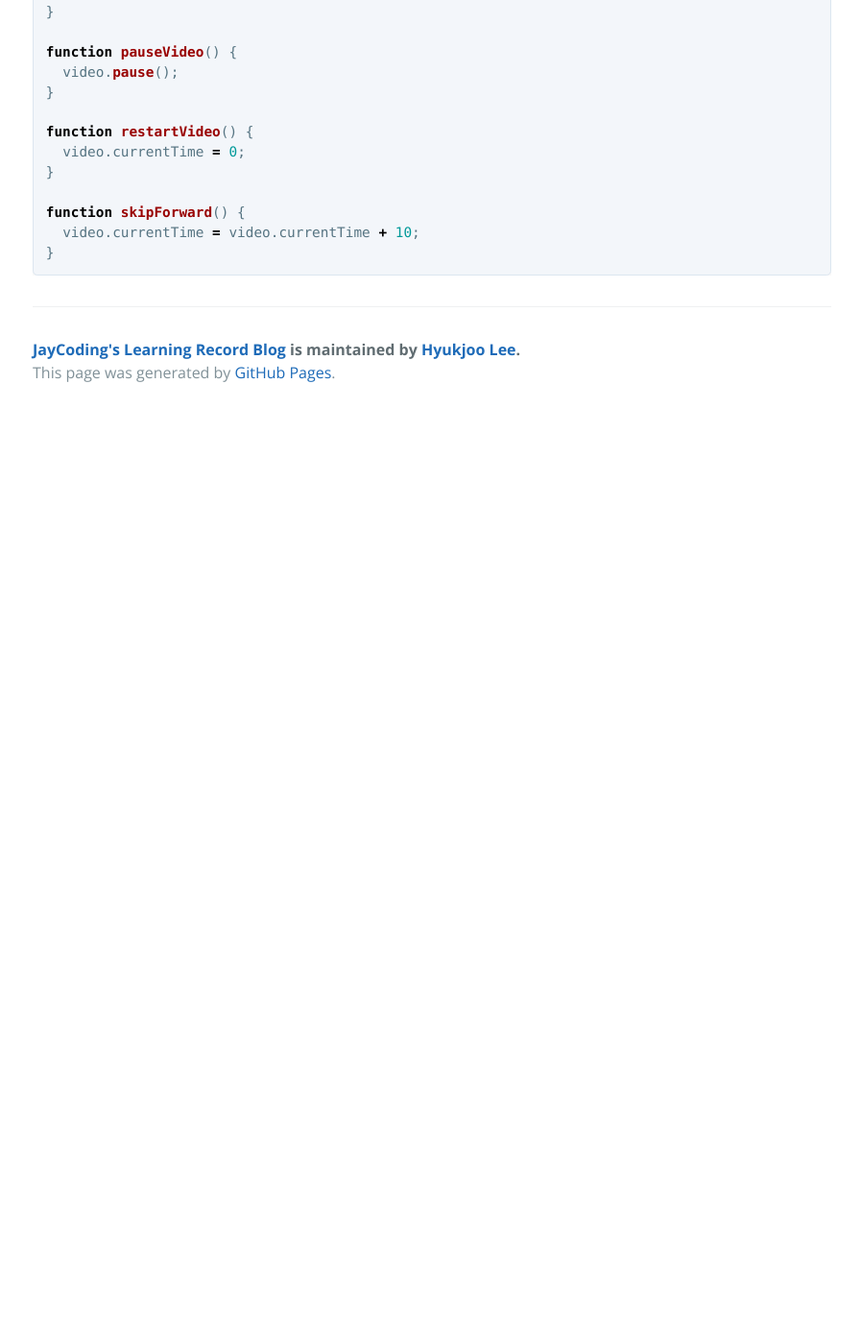
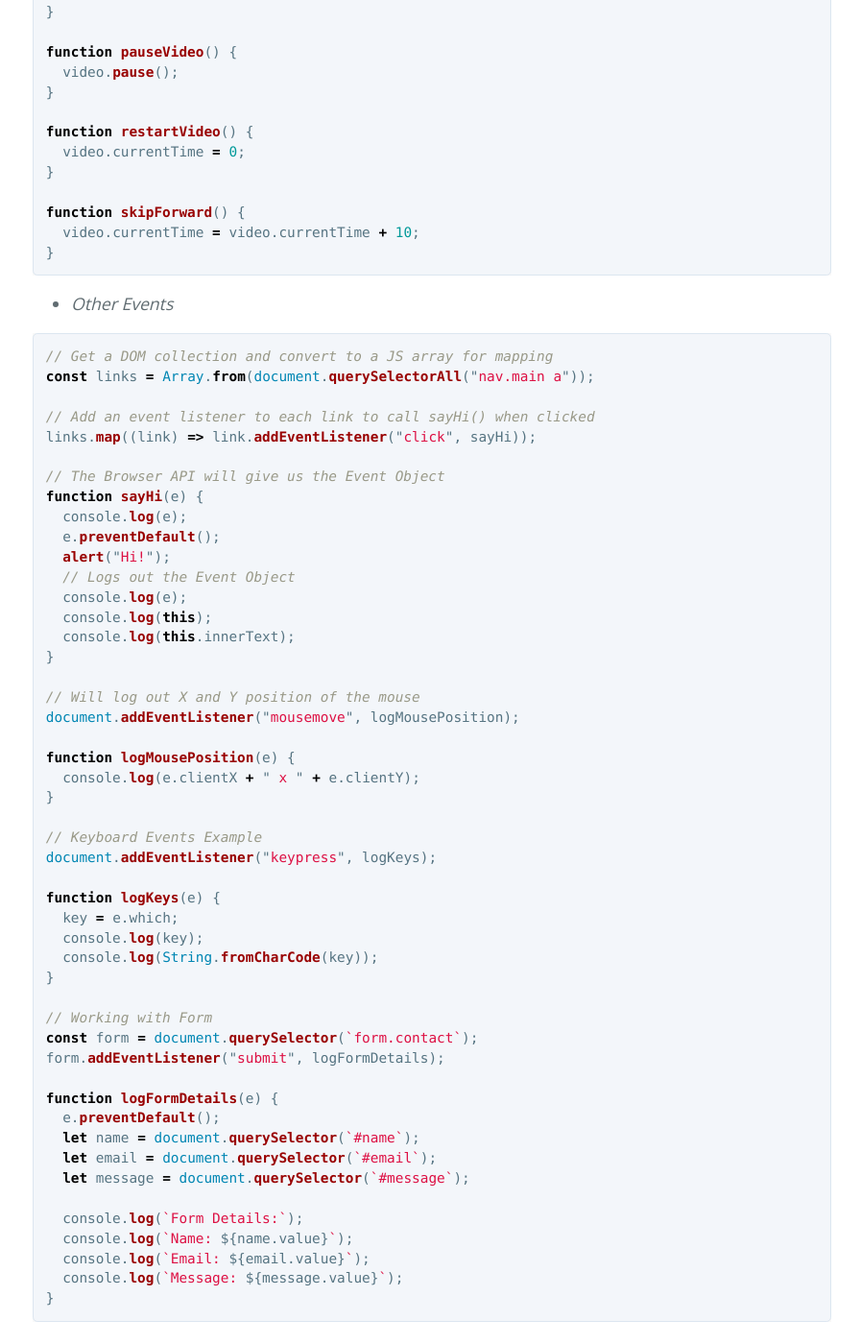
Before and after one commit to Hyukjoo-Lee/Hyukjoo-Lee.github.io_previous, a Jekyll site: the page built from _posts/2022-01-24-JavaScript_DOM Manipulation.markdown, in a window 1280 px wide and 1400 px high, scrolled down 4380 px. Shown: the whole window at 96% size, without its empty margins (190-1087 px from the left). Built offline with Jekyll 4.4.1, drawn with Linux system fonts in a browser that asks for light colours; before the commit the page ends 4812 px from its top, so only the background shows below that.

Commit message:
added more source codes

````diff
--- a/_posts/2022-01-24-JavaScript_DOM Manipulation.markdown
+++ b/_posts/2022-01-24-JavaScript_DOM Manipulation.markdown
@@ -202,3 +202,56 @@ function skipForward() {
   video.currentTime = video.currentTime + 10;
 }
 ```
+
+- <em>Other Events</em>
+
+```javascript
+// Get a DOM collection and convert to a JS array for mapping
+const links = Array.from(document.querySelectorAll("nav.main a"));
+
+// Add an event listener to each link to call sayHi() when clicked
+links.map((link) => link.addEventListener("click", sayHi));
+
+// The Browser API will give us the Event Object
+function sayHi(e) {
+  console.log(e);
+  e.preventDefault();
+  alert("Hi!");
+  // Logs out the Event Object
+  console.log(e);
+  console.log(this);
+  console.log(this.innerText);
+}
+
+// Will log out X and Y position of the mouse
+document.addEventListener("mousemove", logMousePosition);
+
+function logMousePosition(e) {
+  console.log(e.clientX + " x " + e.clientY);
+}
+
+// Keyboard Events Example
+document.addEventListener("keypress", logKeys);
+
+function logKeys(e) {
+  key = e.which;
+  console.log(key);
+  console.log(String.fromCharCode(key));
+}
+
+// Working with Form
+const form = document.querySelector(`form.contact`);
+form.addEventListener("submit", logFormDetails);
+
+function logFormDetails(e) {
+  e.preventDefault();
+  let name = document.querySelector(`#name`);
+  let email = document.querySelector(`#email`);
+  let message = document.querySelector(`#message`);
+
+  console.log(`Form Details:`);
+  console.log(`Name: ${name.value}`);
+  console.log(`Email: ${email.value}`);
+  console.log(`Message: ${message.value}`);
+}
+```
````
